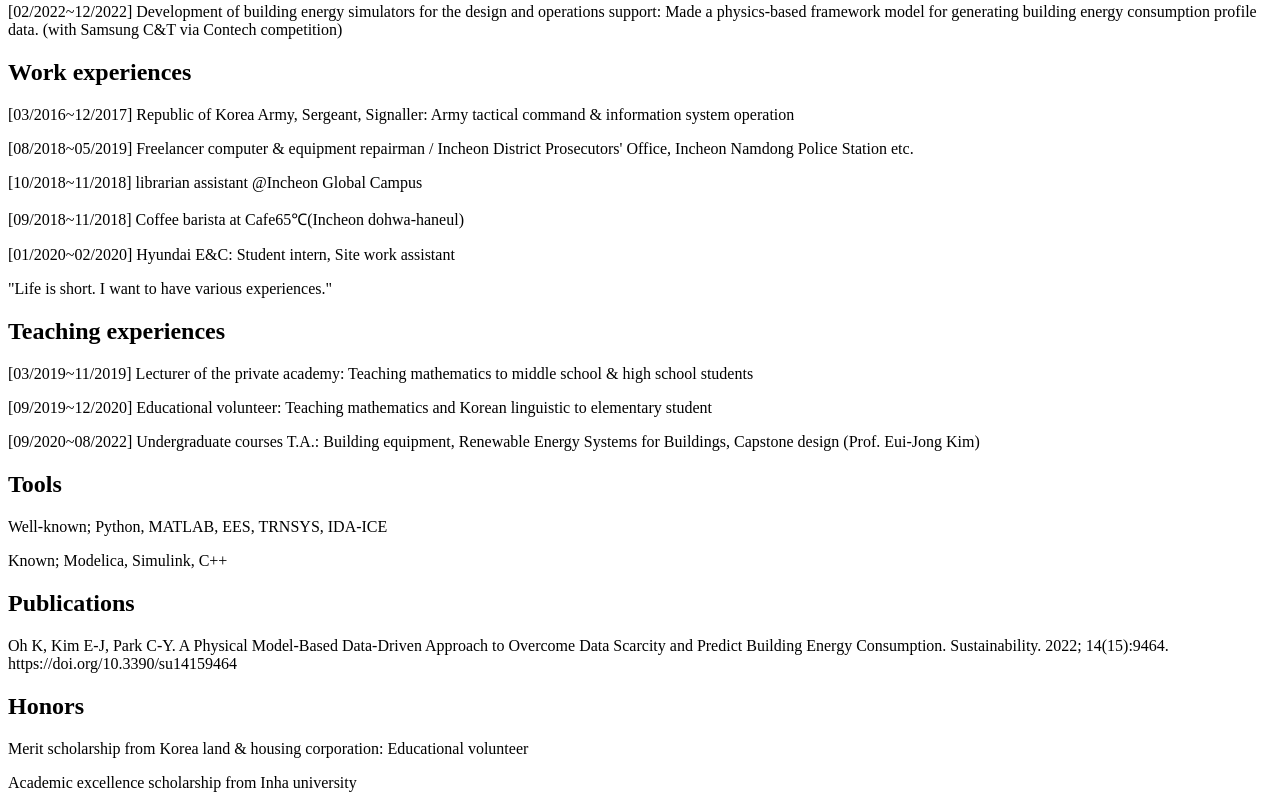
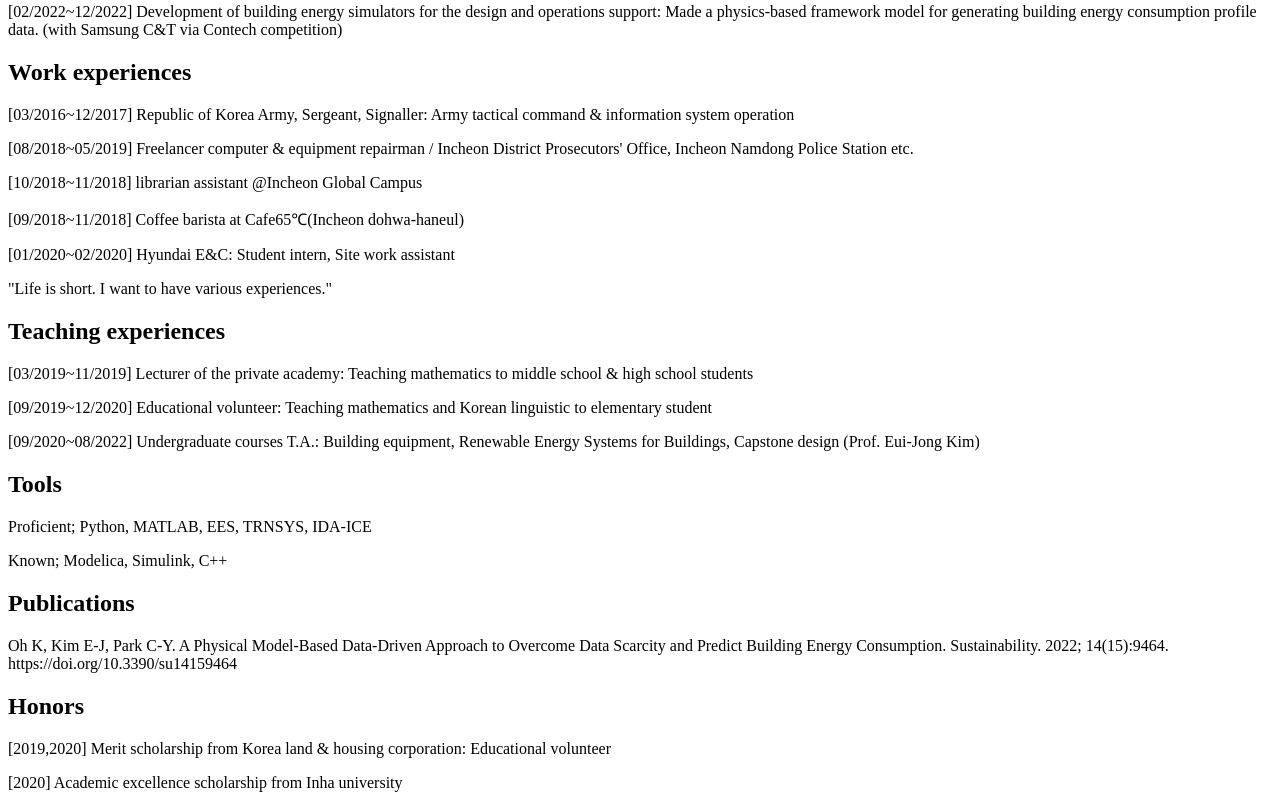
Before and after one commit to KyoungCheolOh/KyoungCheolOh.github.io, a plain HTML site: page index.html in a window 1280 px wide. Shown: the part 403-1211 px from the top of the page. Drawn offline with Linux system fonts and the light colour scheme.

Commit message:
Update index.html

```diff
--- a/index.html
+++ b/index.html
@@ -34,15 +34,15 @@
 				<p>[09/2020~08/2022] Undergraduate courses T.A.: Building equipment, Renewable Energy Systems for Buildings, Capstone design (Prof. Eui-Jong Kim)</p>
 
 				<h2> Tools</h2>
-				<p>Well-known; Python, MATLAB, EES, TRNSYS, IDA-ICE</p>
+				<p>Proficient; Python, MATLAB, EES, TRNSYS, IDA-ICE</p>
 				<p>Known; Modelica, Simulink, C++</p>
 
 				<h2> Publications </h2>
 				<p>Oh K, Kim E-J, Park C-Y. A Physical Model-Based Data-Driven Approach to Overcome Data Scarcity and Predict Building Energy Consumption. Sustainability. 2022; 14(15):9464. https://doi.org/10.3390/su14159464</p>
 
 				<h2> Honors </h2>
-				<p> Merit scholarship from Korea land & housing corporation: Educational volunteer </p>
-				<p> Academic excellence scholarship from Inha university</p>
+				<p> [2019,2020] Merit scholarship from Korea land & housing corporation: Educational volunteer </p>
+				<p> [2020] Academic excellence scholarship from Inha university</p>
 
 			</article>
 		</body>
```
